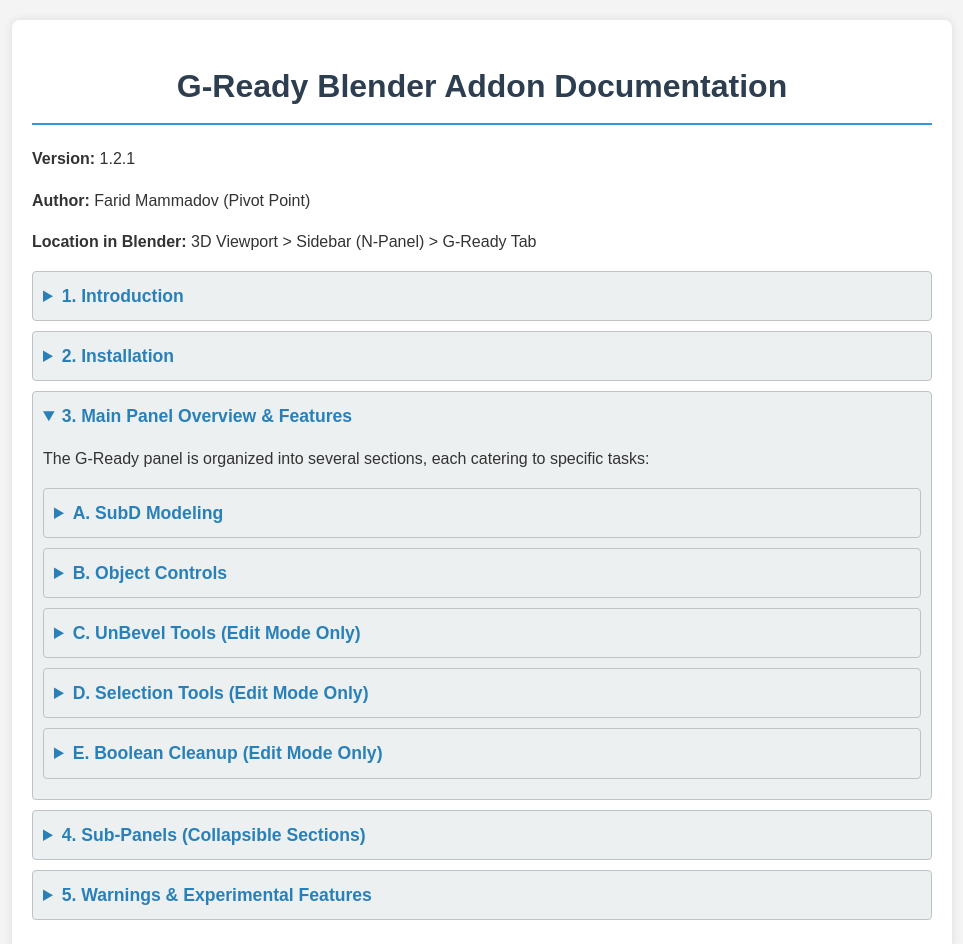
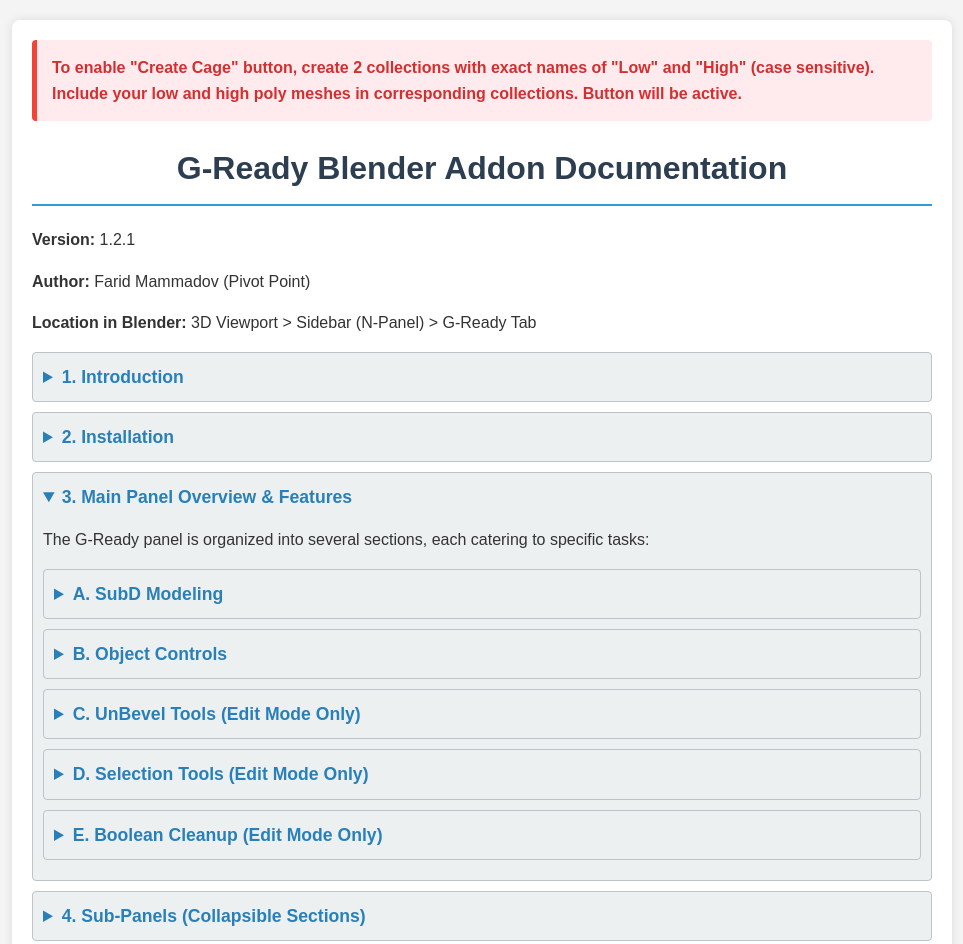
Before and after one commit to feridmemmedov141098/G-Ready, a plain HTML site: page docs/index.html in a window 1280 px wide. Shown: the top 944 px of the page, without its empty margins (158-1121 px from the left). Drawn offline with Linux system fonts and the light colour scheme.

Commit message:
Add files via upload

```diff
--- a/docs/index.html
+++ b/docs/index.html
@@ -74,6 +74,9 @@
 </head>
 <body>
     <div class="container">
+        <div style="background-color: #ffebee; border-left: 5px solid #f44336; padding: 15px; margin-bottom: 20px; border-radius: 4px;">
+            <p style="margin: 0; color: #d32f2f; font-weight: bold;">To enable "Create Cage" button, create 2 collections with exact names of "Low" and "High" (case sensitive). Include your low and high poly meshes in corresponding collections. Button will be active.</p>
+        </div>
         <h1>G-Ready Blender Addon Documentation</h1>
 
         <p><strong>Version:</strong> 1.2.1</p>
@@ -247,6 +250,9 @@
                     <li><code>Use GPU</code> (Checkbox): Toggles Cycles device between GPU and CPU.</li>
                     <li><code>Create Cages</code>:
                         <ul>
+                            <li><div style="background-color: #ffebee; border-left: 5px solid #f44336; padding: 10px; margin: 10px 0; border-radius: 4px;">
+                                <p style="margin: 0; color: #d32f2f; font-weight: bold;">To enable "Create Cage" button, create 2 collections with exact names of "Low" and "High" (case sensitive). Include your low and high poly meshes in corresponding collections. Button will be active.</p>
+                            </div></li>
                             <li>Duplicates objects from the "Low" collection to create cage meshes.</li>
                             <li>Moves them to a "Cage" collection.</li>
                             <li>Applies a <code>Cage Offset</code> (Shrink/Fatten).</li>
```
